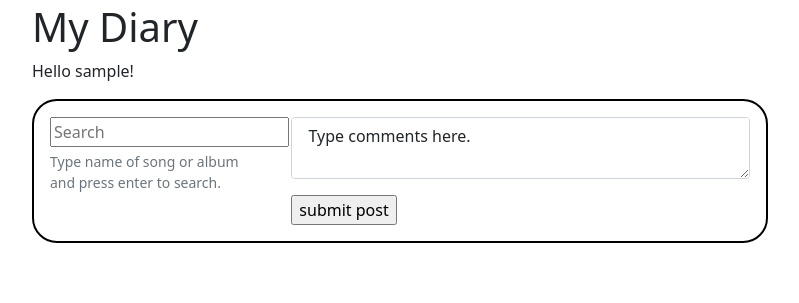
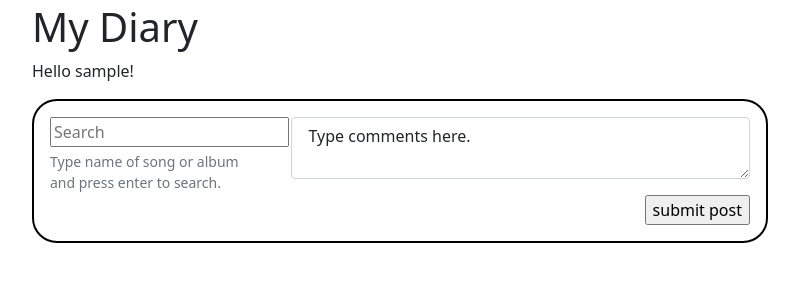
Before and after one commit to rach0101/Music_Diary_Hackbright_Project, a Flask app: a page that uses templates/diary.html in a window 1280 px wide. Shown: the part 53-356 px from the top of the page, without its empty margins (50-849 px from the left). Run offline with Flask 2, Linux system fonts and the light colour scheme; the visitor is signed in with stand-in values (Sample User, id 1); data that the repository does not hold is empty.

Commit message:
Fix post submit button alignment

```diff
--- a/static/styles.css
+++ b/static/styles.css
@@ -15,6 +15,21 @@
     display: none;
 }
 
+/* Create Post Styling */
+
+.post_content {
+  flex-direction: column;
+  display: flex;
+  justify-content: space-between;
+}
+
+.post_submit {
+    align-self: flex-end;
+    text-align: right;
+
+}
+
+/* Saved Post Styling */
 .comment {
     flex-direction: column;
     display: flex;
@@ -27,6 +42,8 @@
     width: 100%;
 }
 
+
+
 .music_info {
     padding: 0;
 }
--- a/templates/diary.html
+++ b/templates/diary.html
@@ -83,13 +83,10 @@
                                 <input type="hidden" id="artist_name" name="artist" value="id">
                                 <input type="hidden" id="artist_url" name="artist_url" value="id">
 
-                                <div>
+                                <div class="post_content">
                                     <textarea id="comment"class="form-control mb-3" form="submit_final_post" name="post_content"> Type comments here.
-
                                     </textarea>
-                                </div>
-                                <div>
-                                    <input type="submit" value="submit post">
+                                    <input class="post_submit" type="submit" value="submit post">
                                 </div>
 
                             </form>
```
